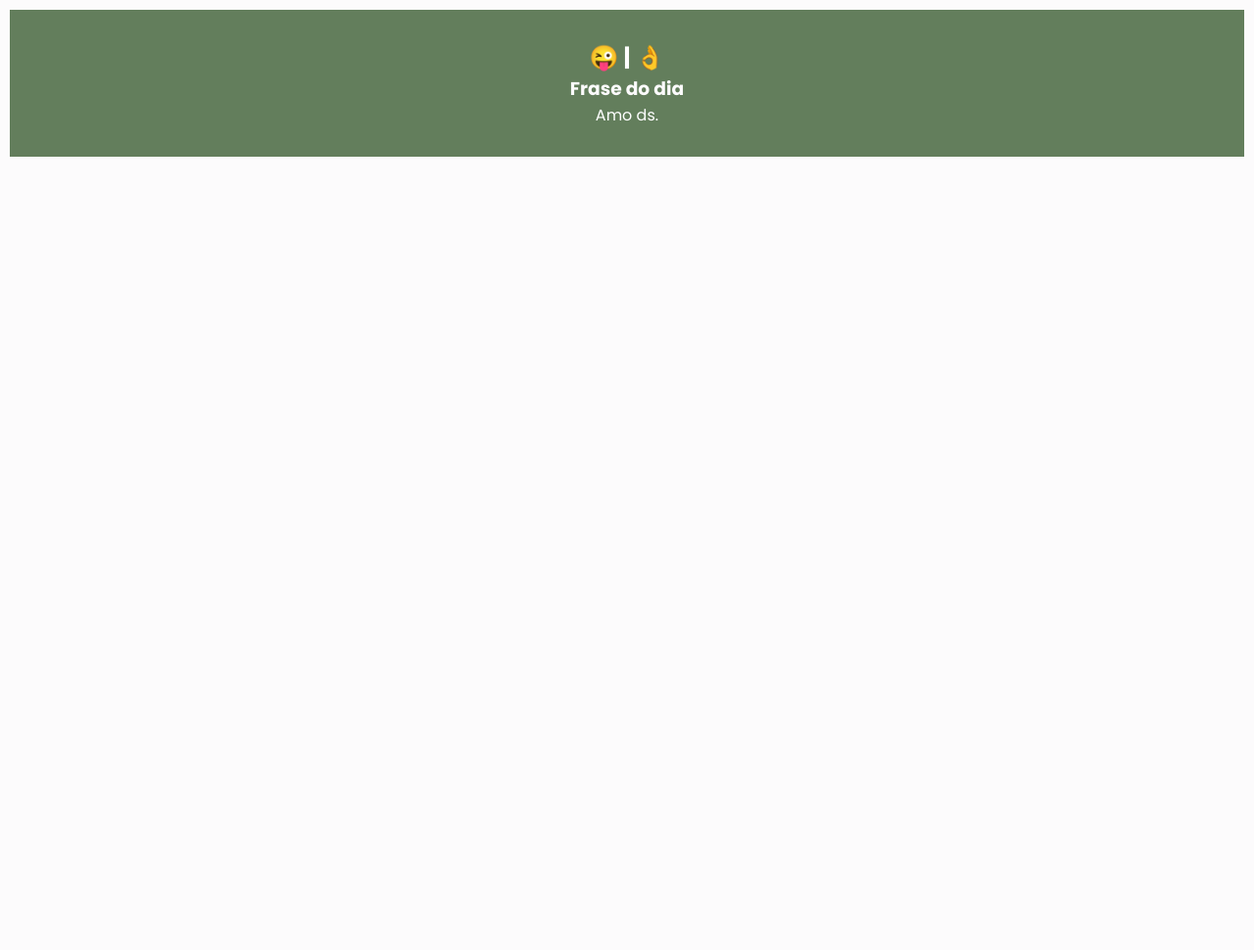
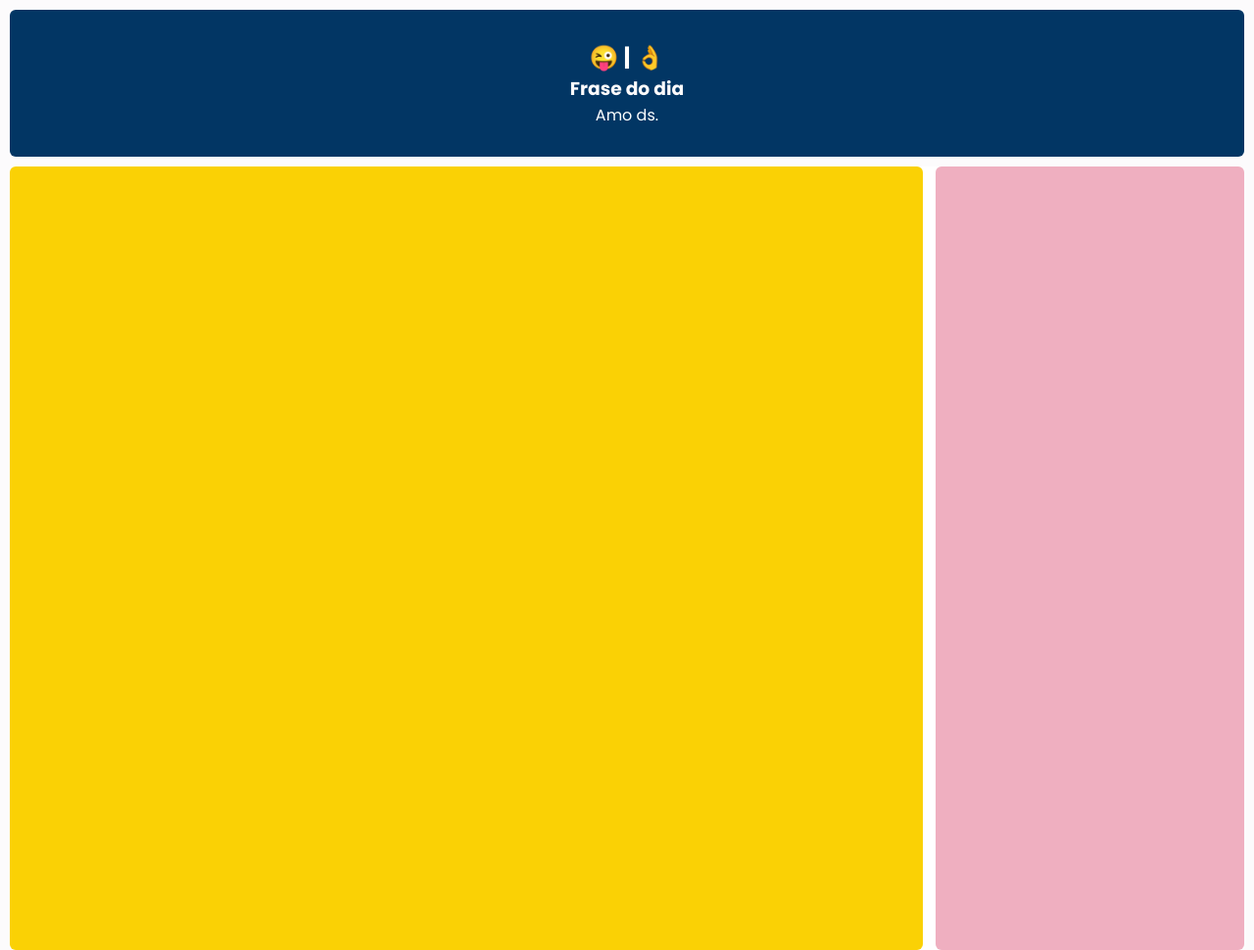
Before and after one commit to gihcaron/Aula-01-HTML-CSS, a plain HTML site: page index.html in a window 1280 px wide. Shown: the whole page at 98% size. Before the commit the page ends 800 px from the top, so only its background shows below. Drawn offline with Linux system fonts and the light colour scheme.

Commit message:
feat: alter main inside colors

```diff
--- a/assets/styles.index.css
+++ b/assets/styles.index.css
@@ -24,13 +24,37 @@ body{
 }
 
 header {
-    background-color:#637e5c;
-    border-radius: 6 px;
+    background-color:#023664;
+    border-radius: 6px;
     height: 150px;
     display: flex;
     flex-direction: column;
     justify-content: center; /*  vertical*/
     align-items: center; /*horizontal*/
+}
+
+#principal {
+    background-color:#ffffff;
+    border-radius: 6px;
+    height: 800px;
+    margin: 10px 0;
+    display: flex;
+    flex-direction: row;
+    justify-content: space-between;
+}
+
+main {
+    background-color: #FAd105;
+    border-radius: 6px;
+    height: 100%;
+    width: 74%;
+}
+
+aside {
+    background-color:#efafc0;
+    border-radius: 6px;
+    height: 100%;
+    width: 25%;
 }
 
 h3{
```
